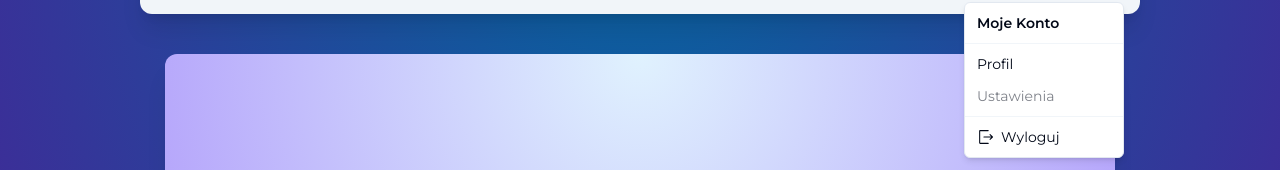
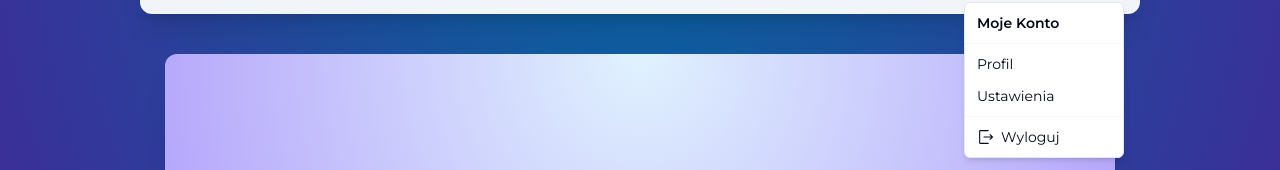
Before and after one commit to Elldrigar/na-regale, a Next.js app: page /add in a window 1280 px wide. Both pictures are taken after a click on the button 1104 px from the left and 130 px from the top of the page. Shown: the part 152-322 px from the top of the page. Built offline with nearby package versions, Linux system fonts and the light colour scheme; no server answers.

Commit message:
unlock settings page

```diff
--- a/components/auth/user-button.tsx
+++ b/components/auth/user-button.tsx
@@ -34,7 +34,7 @@ export const UserButton = () => {
                 <DropdownMenuItem>
                     <Link href='/profile'>Profil</Link>
                 </DropdownMenuItem>
-                <DropdownMenuItem disabled>Ustawienia</DropdownMenuItem>
+                <DropdownMenuItem ><Link href='/settings'>Ustawienia</Link></DropdownMenuItem>
                 <DropdownMenuSeparator />
                 <LogoutButton>
                     <DropdownMenuItem>
```
